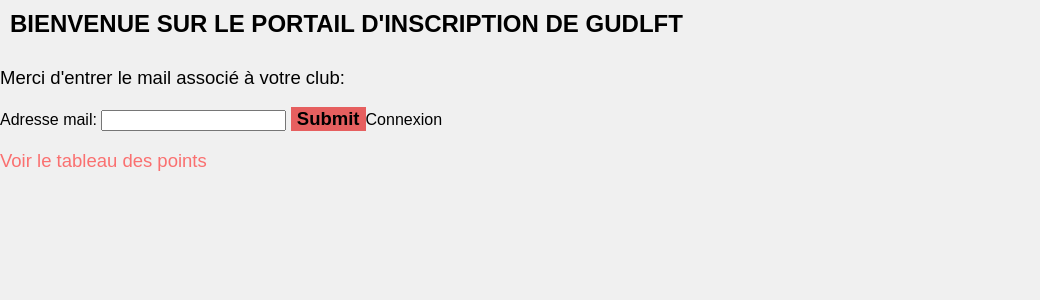
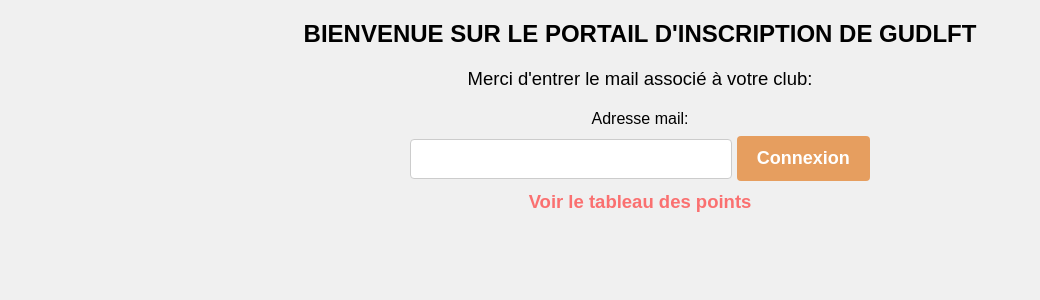
Before and after one commit to mcourte/OC_Projet11, a Flask app: page / in a window 1280 px wide. Shown: the top 300 px of the page, without its empty margins (0-1040 px from the left). Run offline with Flask 3, Linux system fonts and the light colour scheme.

Commit message:
mise en page html

```diff
--- a/Python_Testing-master/competitions.json
+++ b/Python_Testing-master/competitions.json
@@ -3,7 +3,7 @@
         {
             "name": "Spring Festival",
             "date": "2020-03-27 10:00:00",
-            "numberOfPlaces": 19
+            "numberOfPlaces": 29
         },
         {
             "name": "Fall Classic",
--- a/Python_Testing-master/server.py
+++ b/Python_Testing-master/server.py
@@ -115,8 +115,9 @@ def purchasePlaces():
     with open("competitions.json", "w") as f:
         json.dump({"competitions": competitions}, f, indent=4)
 
-    flash("Great - booking complete!")
+    flash("Super! Réservation enregistrée")
     return render_template("welcome.html", club=club, competitions=get_future_competitions(competitions)), 200
+
 
 @app.route("/pointsBoard")
 def pointsBoard():
--- a/Python_Testing-master/static/styles.css
+++ b/Python_Testing-master/static/styles.css
@@ -1,4 +1,3 @@
-
 body {
     font-family: Arial, sans-serif;
     margin: 0;
@@ -6,46 +5,108 @@ body {
     background-color: #f0f0f0;
 }
 
-
-  a {
-  color: rgb(250, 112, 112);
-  display:inline-block;
-  text-decoration: none;
-  font-weight: 400;
-  }
-
 h1 {
     text-align: center;
     font-size: 24px;
     font-weight: 600;
     text-transform: uppercase;
-    display:inline-block;
-    margin: 10px  10px 10px 10px;
     color: black;
+    margin: 20px 0;
 }
 
-
 h2 {
-    text-align: left;
+    text-align: center;
     font-size: 18.5px;
     font-weight: 300;
-    display:inline-block;
-    margin: 10px  10px 10px 10px;
     color: black;
+    margin: 20px 0;
 }
 
 h3 {
-    text-align: left;
+    text-align: center;
     font-size: 18.5px;
     font-weight: 300;
-    display:inline-block;
-    margin: 10px  10px 10px 10px;
     color: black;
+    margin: 2px 0;
 }
 
 p {
-    font-size: 18.5px;
+    text-align: center;
     color: black;
+    margin-bottom: 15px;
+}
+
+form {
+    text-align: center;
+}
+
+label {
+    display: block;
+    margin-bottom: 8px;
+}
+
+input[type="email"] {
+    width: 300px;
+    padding: 10px;
+    font-size: 16px;
+    border: 1px solid #ccc;
+    border-radius: 4px;
+    margin-bottom: 10px;
+}
+
+input[type="submit"] {
+    background-color: #e65f5f;
+    border: none;
+    color: white;
+    padding: 12px 20px;
+    text-align: center;
+    text-decoration: none;
+    display: inline-block;
+    font-size: 18px;
+    font-weight: 700;
+    border-radius: 4px;
+    cursor: pointer;
+}
+
+button {
+    background-color: #e69e5f;
+    border: none;
+    color: white;
+    padding: 12px 20px;
+    text-align: center;
+    text-decoration: none;
+    display: inline-block;
+    font-size: 18px;
+    font-weight: 700;
+    border-radius: 4px;
+    cursor: pointer;
+}
+
+input[type="submit"]:hover {
+    background-color: #d64949;
+}
+
+a {
+    color: #fa7070;
+    text-decoration: none;
+    font-weight: 700;
+}
+
+a:hover {
+    text-decoration: underline;
+}
+
+ul {
+    padding: 0;
+    margin: 0;
+}
+
+li {
+    margin-bottom: 8px;
+}
+
+.error {
+    color: red;
 }
 
 table {
@@ -53,7 +114,8 @@ table {
     margin: 20px auto;
     border-collapse: collapse;
     background-color: #fff;
-    box-shadow: 0 0 20px rgba(0, 0, 0, 0);
+    box-shadow: 0 0 20px rgba(0, 0, 0, 0.1);
+    border: 1px solid #ccc;
 }
 
 th, td {
@@ -62,29 +124,10 @@ th, td {
 }
 
 th {
-    background-color: #f4c5c5a9;
+    background-color: #929191;
     color: #fff;
 }
 
-tr:nth-child(even) {
-    background-color: #f2f2f2;
+th:first-child, td:first-child {
+    border-right: 1px solid #ccc;
 }
-
-tr:hover {
-    background-color: #ddd;
-}
-
-.error {
-    color: red;
-  }
-
-  button, input[type=submit] {
-    background-color: #e65f5f;
-    border: none;
-    color: black;
-    text-align: center;
-    text-decoration: none;
-    display: inline-block;
-    font-size: 18.5px;
-    font-weight: 700;
-    }
--- a/Python_Testing-master/templates/index.html
+++ b/Python_Testing-master/templates/index.html
@@ -1,19 +1,29 @@
 {% extends "base.html" %}
 
 {% block title %}
-    Index
+    Connexion
 {% endblock %}
 
 {% block content %}
-<h1>Bienvenue sur le portail d'inscription de GUDLFT</h1>
-<p>Merci d'entrer le mail associé à votre club:</p>
-<form action="{{ url_for('show_summary') }}" method="post">
-    <label for="email">Adresse mail:</label>
-    <input type="email" name="email" id="email"/>
-    <input type="submit">Connexion</input>
-</form>
+    <h1>BIENVENUE SUR LE PORTAIL D'INSCRIPTION DE GUDLFT</h1>
+    <h2>Merci d'entrer le mail associé à votre club:</h2>
+    <form action="{{ url_for('show_summary') }}" method="post">
+        <label for="email">Adresse mail:</label>
+        <input type="email" name="email" id="email" required>
+        <button type="submit">Connexion</button>
+    </form>
 
-<p>
-    <a href="{{ url_for('pointsBoard') }}">Voir le tableau des points</a>
-</p>
+    {% with messages = get_flashed_messages(with_categories=True) %}
+      {% if messages %}
+        <ul style="list-style-type: none">
+          {% for category, message in messages %}
+            <li class="{{ category }}">{{ message }}</li>
+          {% endfor %}
+        </ul>
+      {% endif %}
+    {% endwith %}
+
+    <h3>
+        <a href="{{ url_for('pointsBoard') }}">Voir le tableau des points</a>
+    </h3>
 {% endblock %}
--- a/Python_Testing-master/templates/points_board.html
+++ b/Python_Testing-master/templates/points_board.html
@@ -5,7 +5,10 @@
 {% endblock %}
 
 {% block content %}
-<h3>Points Board</h3>
+<h3>
+    <a href="{{ url_for('index') }}">Retour à la page de connexion</a>
+</h3>
+<h1>Points Board</h1>
 <table>
     <thead>
         <tr>
```
Also changed, not shown: Python_Testing-master/templates/booking.html (+18 -5 lines), Python_Testing-master/templates/welcome.html (+15 -6 lines), Python_Testing-master/tests/test_unitaire/test_route_purchaseplace.py (+2 -1 lines), 1 other file. Lines whose indentation alone changed are shown as unchanged.
